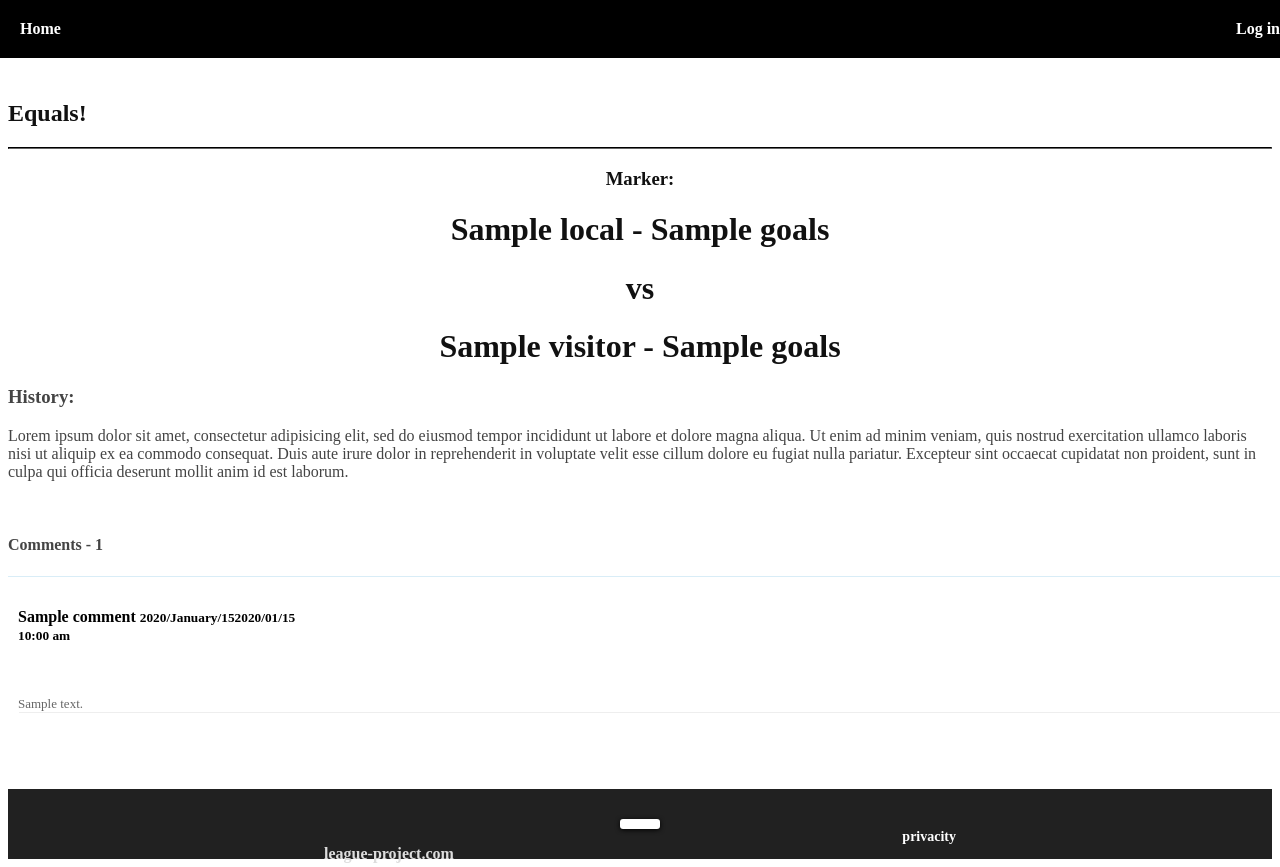
After one commit to UTTCoders/LeagueProject, a Laravel app: template resources/views/user/results.blade.php in a window 1280 px wide. The commit adds this page. Run offline with Laravel 8, Linux system fonts and the light colour scheme; the template is opened without the code that fills it: most values are stand-ins (such as "Sample title", 1, 10 or a date in 2020); data that the repository does not hold is empty; settings files or empty folders that the repository lacks are supplied; some libraries are stand-ins or nearby versions.

Commit message:
Start working with the results view when a match is over

```diff
--- a/app/Http/Controllers/User/MapController.php
+++ b/app/Http/Controllers/User/MapController.php
@@ -62,7 +62,7 @@ class MapController extends Controller
         return ["newgoals"=>false];
     }
 
-    public function checkGoals($match){
+    private function checkGoals($match){
         $teams["local"]=$match->teams->where('pivot.local',true)->first();
         $teams["local"]["goals"]=0;
         $teams["visitor"]=$match->teams->where('pivot.local',false)->first();
--- /dev/null
+++ b/resources/views/user/results.blade.php
@@ -0,0 +1,80 @@
+@extends('user.userhome')
+
+@section('title','RESULTS')
+
+@section('css2')
+<style type="text/css">
+	body{
+		background-color: white;
+	}
+	.comment{
+		font-size: 13px;
+		color: #666;
+	}
+	#commentSection{
+		max-height: 500px;
+		width: 100%;
+		overflow-y: auto;
+		padding: 10px;
+		border-top: 1px solid #D9EDF7;
+	}
+	.commentCard{
+		border-radius: 0;
+		box-shadow: 1px 1px #eee;
+	}
+	textarea{
+		resize: none;
+	}
+	.content{
+		margin-top: 100px;
+	}
+	#goalSection{
+		color:#111;
+	}
+</style>
+@endsection
+
+@section('body2')
+<div class="container content">
+	<h2 style="color:#111;"><strong>@if($teams["local"]["goals"] > $teams["visitor"]["goals"])Victorious: {{$teams["local"]->name}}@elseif($teams["local"]["goals"] < $teams["visitor"]["goals"])Victorious: {{$teams["visitor"]->name}}@else Equals!@endif</strong></h2>
+	<hr style="border-color: #111;">
+	<div class="row" style="color:#444;">
+		<div class="col-md-6 col-xs-12">
+			<div id="goalSection">
+			<h3 align="center">Marker:</h3>
+				@include('user.goals')
+			</div>
+		</div>
+		<h3>History:</h3>
+		<div class="col-md-5 col-xs-12 thumbnail">
+			<p>Lorem ipsum dolor sit amet, consectetur adipisicing elit, sed do eiusmod
+			tempor incididunt ut labore et dolore magna aliqua. Ut enim ad minim veniam,
+			quis nostrud exercitation ullamco laboris nisi ut aliquip ex ea commodo
+			consequat. Duis aute irure dolor in reprehenderit in voluptate velit esse
+			cillum dolore eu fugiat nulla pariatur. Excepteur sint occaecat cupidatat non
+			proident, sunt in culpa qui officia deserunt mollit anim id est laborum.</p>
+		</div>
+	</div>
+	<div class="row">
+	<br>
+		<div class="col-sm-9 col-xs-11">
+			<h4 id="commentsIndicator" style="color:#444;">Comments - {{$match->comments()->count()}}</h4>
+			<div id="commentSection">
+				@include('user.comments')
+			</div>
+			<input type="hidden" name="thematchid" value="{{$match->id}}">
+			<br>
+			@if(($match->state==1 || $match->state==3) && $allowComment)
+				<div class="col-xs-12">
+					<div class="form-group">
+						<label>Leave a comment:</label><span class="pull-right" id="charIN">(140 left)</span>
+						<textarea id="textareaC" style="border-radius: 0;" rows="3" maxlength="140" class="form-control"></textarea>
+					</div>
+					<button style="border-radius: 0; border:1px solid #ccc;" id="btnSendComment" class="btn btn-default pull-right">Send</button>
+				</div>
+			@endif
+		</div>
+	</div>
+</div>
+<br><br>
+@endsection
--- a/routes/web.php
+++ b/routes/web.php
@@ -96,6 +96,7 @@ Route::group(['middleware' => ['authen']], function(){
 	Route::get('/stadiums/{id}','User\MapController@requestStadium');
 	Route::get('/matches','User\MatchesController@MatchesRequest');
 	Route::post('/getmatches','User\MatchesController@getMatchesForMenu');
+	Route::get('/results/{id}','User\MatchesController@resultsRequest');
 	Route::post('/addremovefav','User\FavoritesController@AddRemove');
 	Route::post('/sendcomment','User\CommentsController@SendComment');
 	Route::post('/askcomments','User\CommentsController@AskForComments');
```
Also changed, not shown: app/Http/Controllers/User/MatchesController.php (+28 -0 lines), resources/views/user/stadiumview.blade.php (+0 -13 lines).
